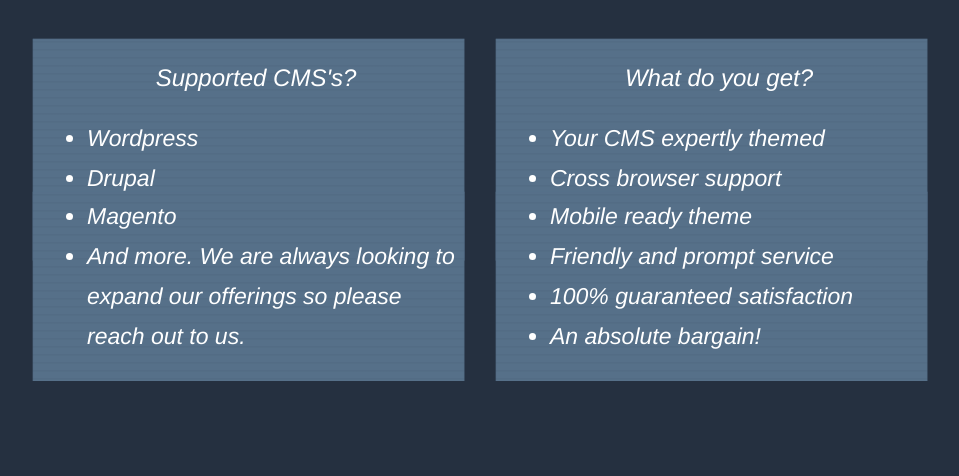
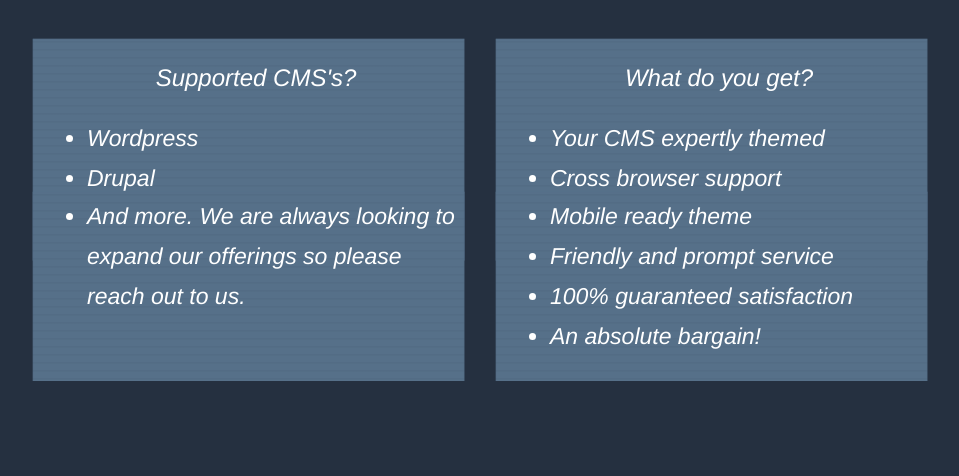
Before and after one commit to frankt117/Simple-Zend-Bootstrap-MailChimp-Example, a PHP site: page /application/views/scripts/index/index.phtml in a window 1280 px wide. Shown: the part 929-1405 px from the top of the page, without its empty margins (123-1082 px from the left). Run offline with PHP 8.4, Linux system fonts and the light colour scheme.

Commit message:
Choppin out Magento

```diff
--- a/application/views/scripts/index/index.phtml
+++ b/application/views/scripts/index/index.phtml
@@ -86,7 +86,6 @@
             <div class="row">
                 <div class="col-xs-6" id="panel-left-2-font-center">
                     <ul>
-                        <li>Magento</li>
                         <li>And more. We are always looking to expand our offerings so please reach out to us.</li>
                     </ul>
                 </div>
```
